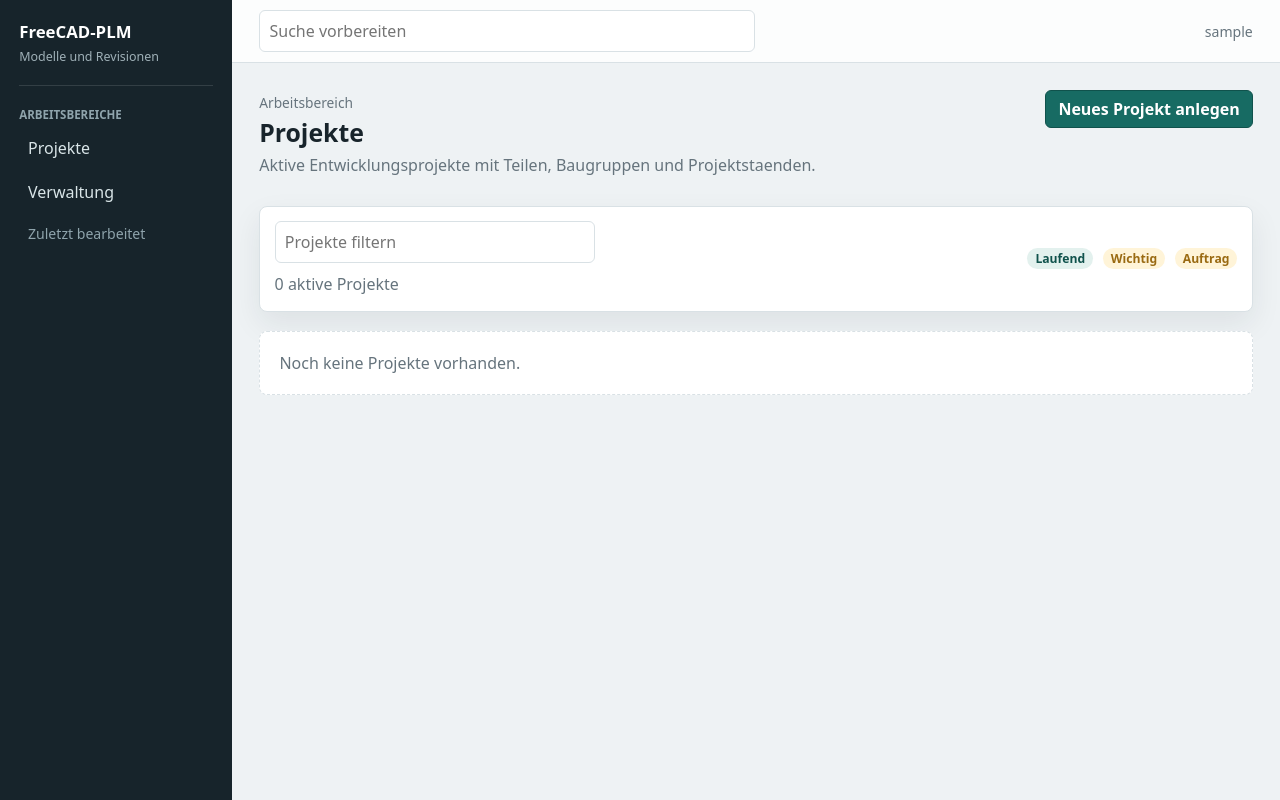
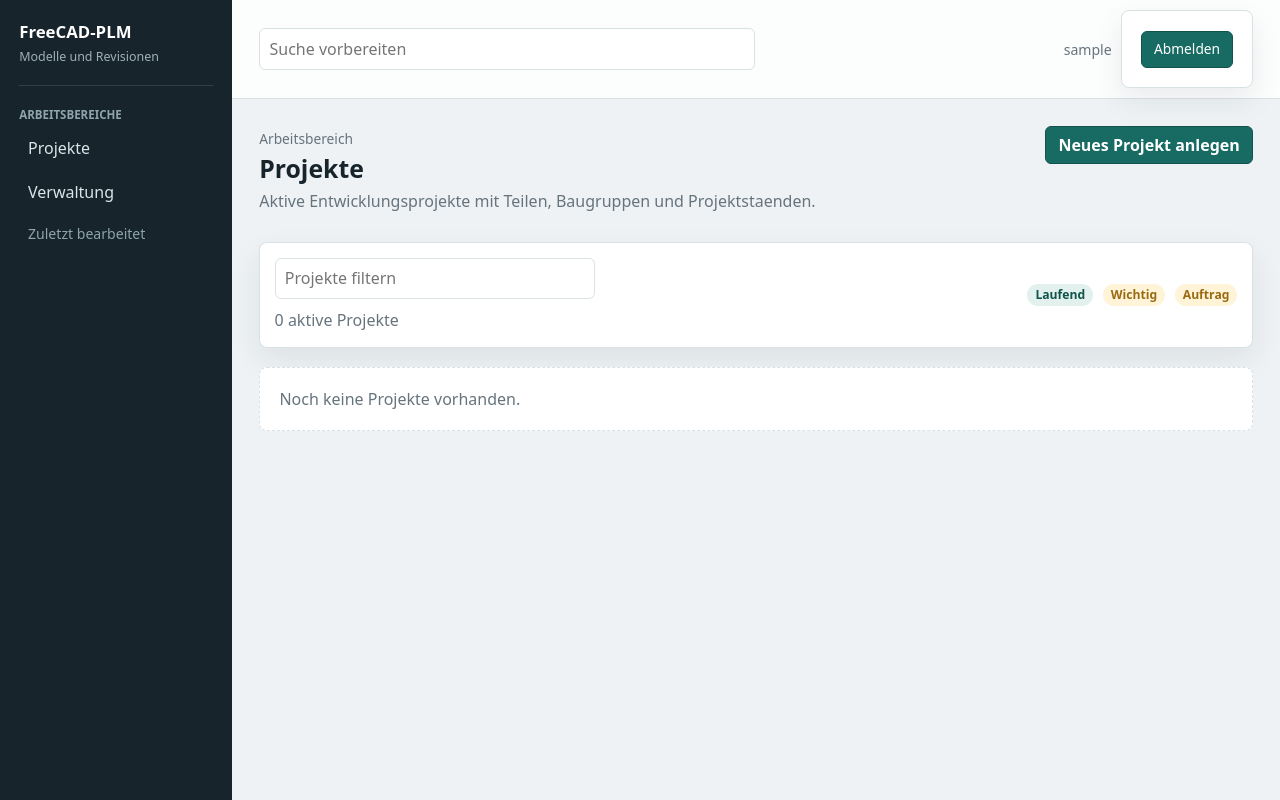
Before and after one commit to Schumbi/freecad-plm, a Django app: page / in a window 1280 px wide. Run offline with Django 5.2, Linux system fonts and the light colour scheme; the visitor is signed in with stand-in values (Sample User, id 1); data that the repository does not hold is empty; some libraries are stand-ins or nearby versions.

Commit message:
add logout button to web ui

```diff
--- a/plm/templates/plm/base.html
+++ b/plm/templates/plm/base.html
@@ -318,6 +318,29 @@
       color: var(--muted);
       font-size: 0.88rem;
       white-space: nowrap;
+    }
+    .user-menu {
+      align-items: center;
+      display: flex;
+      gap: var(--space-2);
+      min-width: 0;
+    }
+    .logout-form {
+      margin: 0;
+    }
+    .logout-button {
+      background: transparent;
+      border: 1px solid var(--border);
+      border-radius: 6px;
+      color: var(--text);
+      cursor: pointer;
+      font: inherit;
+      font-size: 0.86rem;
+      padding: 0.42rem 0.62rem;
+    }
+    .logout-button:hover {
+      background: var(--surface-soft);
+      border-color: #bfd3d1;
     }
     main {
       margin: 0 auto;
@@ -921,11 +944,19 @@
         <div class="global-search" aria-label="Globale Suche">
           <input type="search" placeholder="Suche vorbereiten" disabled>
         </div>
-        <div class="user-chip">
+        <div class="user-menu">
+          <div class="user-chip">
+            {% if request.user.is_authenticated %}
+              {{ request.user.get_username }}
+            {% else %}
+              Nicht angemeldet
+            {% endif %}
+          </div>
           {% if request.user.is_authenticated %}
-            {{ request.user.get_username }}
-          {% else %}
-            Nicht angemeldet
+            <form class="logout-form" action="{% url 'plm:logout' %}" method="post">
+              {% csrf_token %}
+              <button class="logout-button" type="submit">Abmelden</button>
+            </form>
           {% endif %}
         </div>
       </header>
--- a/plm/urls.py
+++ b/plm/urls.py
@@ -6,6 +6,7 @@
 
 urlpatterns = [
     path("", views.project_list, name="project_list"),
+    path("logout/", views.logout_view, name="logout"),
     path("verwaltung/", views.user_management_list, name="user_management"),
     path("verwaltung/users/new/", views.create_user, name="create_user"),
     path("verwaltung/users/<int:user_id>/edit/", views.edit_user, name="edit_user"),
--- a/plm/views.py
+++ b/plm/views.py
@@ -4,7 +4,7 @@
 from zipfile import ZipFile
 
 from django.contrib import messages
-from django.contrib.auth import get_user_model
+from django.contrib.auth import get_user_model, logout
 from django.contrib.auth.decorators import login_required
 from django.conf import settings
 from django.core.exceptions import ValidationError
@@ -19,6 +19,7 @@
 from django.shortcuts import get_object_or_404, redirect, render
 from django.urls import reverse
 from django.utils import timezone
+from django.views.decorators.http import require_POST
 
 from .forms import (
     AdminSetPasswordForm,
@@ -95,6 +96,13 @@
 }
 
 
+@login_required
+@require_POST
+def logout_view(request):
+    logout(request)
+    return redirect("admin:login")
+
+
 def admin_required_response(request):
     if is_plm_admin(request.user):
         return None
```
Also changed, not shown: plm/tests.py (+16 -0 lines).
